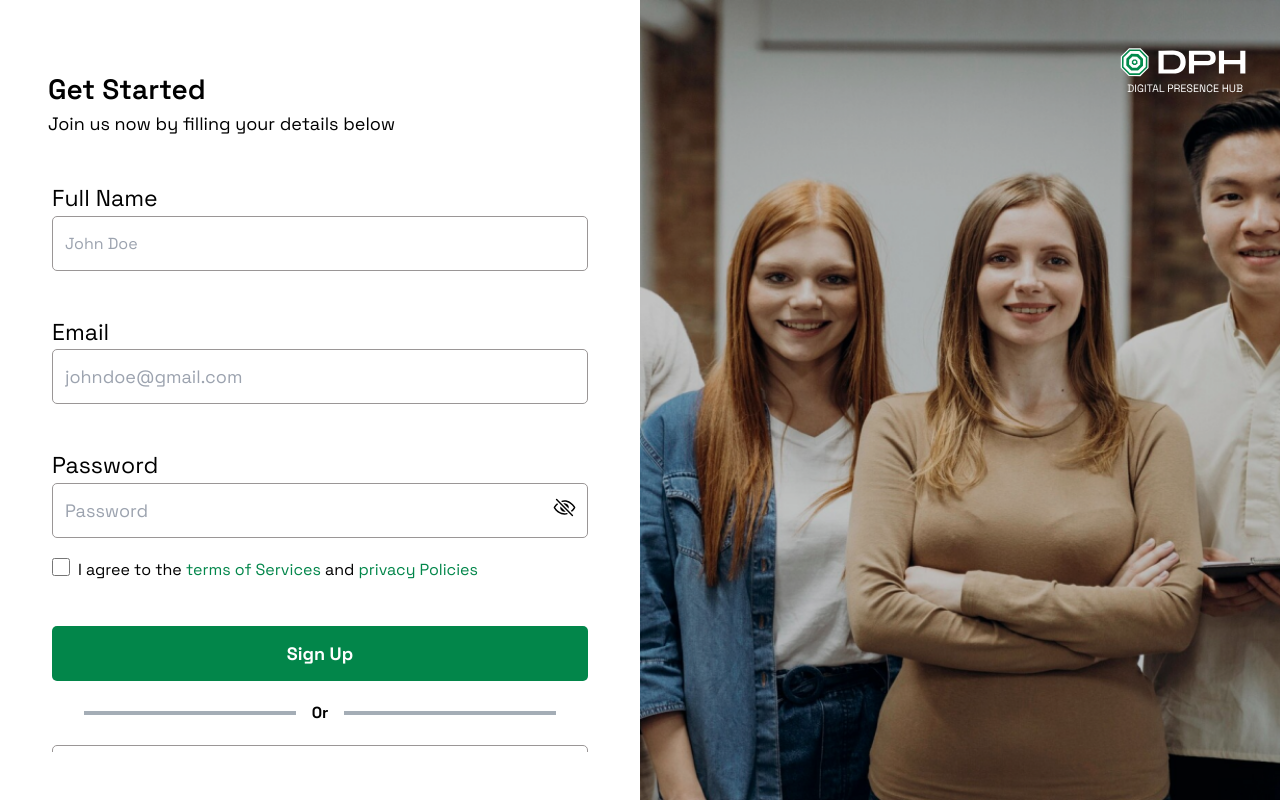
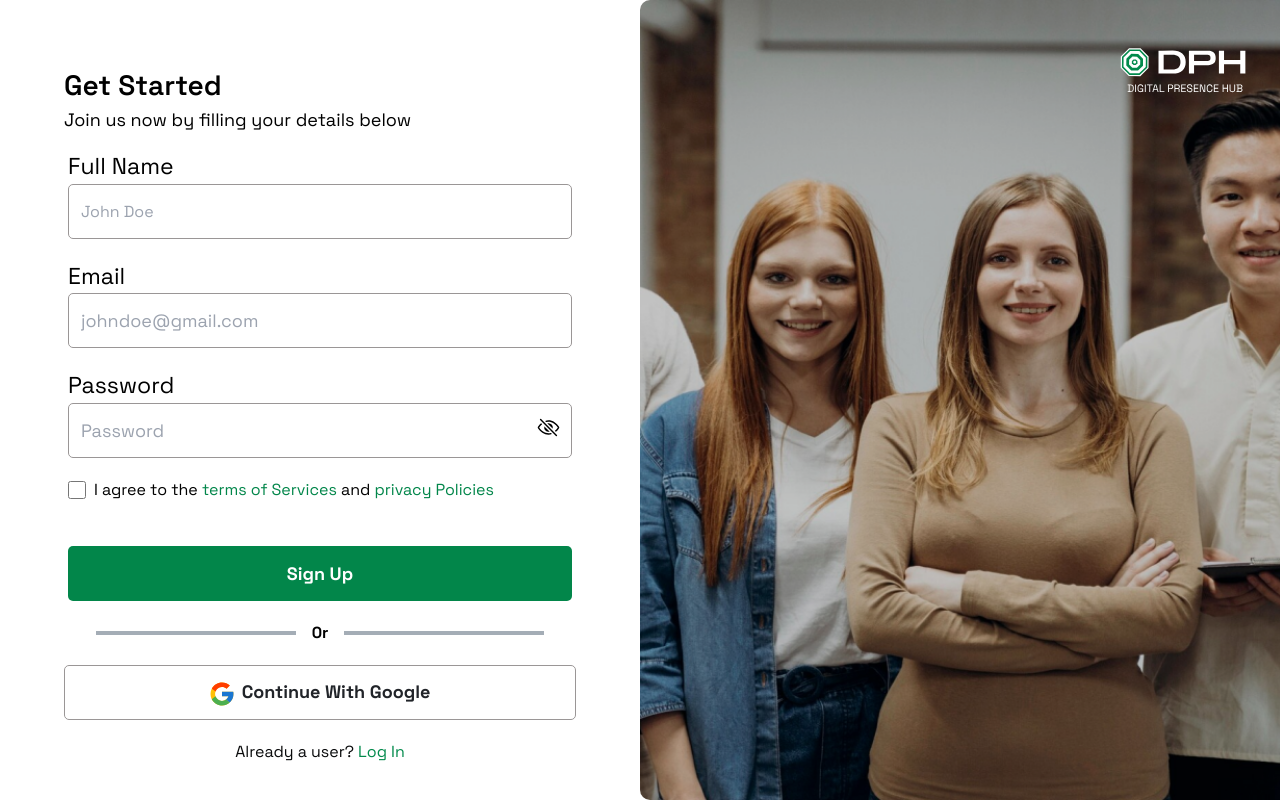
Before and after one commit to braitcode/dph-frontend, a React (Vite) app: page /signup in a window 1280 px wide. Built offline with nearby package versions, Linux system fonts and the light colour scheme.

Commit message:
worked on sign up and login pages

```diff
--- a/src/pages/Login.jsx
+++ b/src/pages/Login.jsx
@@ -85,7 +85,7 @@ const Login = () => {
               <img
                 src={logo2}
                 alt="Dph Logo"
-                className=" w-[100px] mx-auto pb-[8px]"
+                className=" w-[100px] mx-auto pb-[8px] "
               />
             </Link>
             <h2 className="lg:text-[28px] font-semibold text-center lg:text-start text-[23px]">
@@ -95,7 +95,7 @@ const Login = () => {
               Welcome back! Please enter your details
             </p>
             <form onSubmit={handleSubmit}>
-              <label className="block font-[500px] text-[16px] lg:text-[18pxpx]">
+              <label className="block font-[500px] text-[18px] lg:text-[23px]">
                 Email
                 <input
                   type="email"
@@ -112,7 +112,7 @@ const Login = () => {
                 )}
               </label>
               <br />
-              <label className="block relative font-[500px] text-[16px] lg:text-[18px]">
+              <label className="block relative font-[500px] text-[18px] lg:text-[23px]">
                 Password
                 <input
                   type={showPassword ? "text" : "password"}
@@ -149,8 +149,9 @@ const Login = () => {
               >
                 {loading ? "Please wait..." : "Login"}
               </button>
-
-              <div className="flex items-center my-3 px-[2rem]">
+            </form>
+            {/* google */}
+            <div className="flex items-center my-3 px-[2rem]">
                 <hr className="w-full border-[2px] border-[#A4ADB6]" />
                 <span className="px-4 font-bold">Or</span>
                 <hr className="w-full border-[2px] border-[#A4ADB6]" />
@@ -161,7 +162,7 @@ const Login = () => {
                   Continue With Google
                 </button>
               </a>
-            </form>
+              {/* new user prompt */}
             <h3 className="font-[500px] text-[16px] text-center mt-5">
               New User?{" "}
               <span className="text-[#028A4C]">
--- a/src/pages/Signup.jsx
+++ b/src/pages/Signup.jsx
@@ -91,24 +91,29 @@ const SignUp = () => {
     <>
       <main className="bg-white h-screen w-full lg:flex font-spaceGrotesk">
   {/* left section */}
-     <section className="lg:w-1/2 p-4 lg:p-12 flex flex-col justify-center items-center h-full overflow-y-auto">
-     <div className="overflow-y-auto container mx-auto mt-5 lg:mt-5" style={{
+     <section className="lg:w-1/2 p-4 flex flex-col justify-center items-center h-full ">
+     <div className="overflow-y-auto container mx-auto lg:p-12 " style={{
             ...customScrollbarStyle,
             WebkitOverflowScrolling: 'touch',
           }}>
+
             <Link to="/" className=" lg:hidden  ">
-              <img src={logo2} alt="Dph Logo" className=" w-[100px]  lg:my-[20px]  lg:hidden mx-auto" />
+              <img
+                src={logo2}
+                alt="Dph Logo"
+                className=" w-[100px] mx-auto pb-[6px]"
+              />
             </Link>
-            <h2 className="lg:text-[28px] font-semibold text-center lg:text-start text-[23px] lg:pb-[0px] ">
-              Get Started
+            <h2 className="lg:text-[28px] font-semibold text-center lg:text-start text-[23px]">
+            Get Started
             </h2>
-            <p className="lg:text-[18px]  lg:pb-[20px] pb-[18px] text-center lg:text-start text-[16px] ">
-              Join us now by filling your details below
+            <p className="lg:text-[18px] pb-1 text-center lg:text-start text-[16px]">
+            Join us now by filling your details below
             </p>
 
            {/* form starts here */}
-            <form onSubmit={handleSubmit}  className="space-y-5 mt-6  px-1">
-              <label className="block font-[500px] text-[18px] lg:text-[23px] ">
+            <form onSubmit={handleSubmit}  className="space-y-5 mt-3  px-1">
+              <label className="block font-[500px] text-[18px] lg:text-[23px]">
                 Full Name
                 <input
                   type="text"
@@ -127,7 +132,6 @@ const SignUp = () => {
                   </p>
                 )}
               </label>
-              <br />
               <label className="block font-[500px] text-[18px] lg:text-[23px] ">
                 Email
                 <input
@@ -147,8 +151,8 @@ const SignUp = () => {
                   </p>
                 )}
               </label>
-              <br />
-              <label className="block relative font-[500px] text-[18px] lg:text-[23px] pb-0">
+
+              <label className="block relative font-[500px] text-[18px] lg:text-[23px] ">
                 Password
                 <input
                   type={showPassword ? "text" : "password"}
@@ -174,7 +178,7 @@ const SignUp = () => {
                 )}
               </label>
 
-              <div className="flex  pb-[24px] xl:text-[16px]">
+              <div className="flex items-center  pb-[24px] xl:text-[16px]">
                 <input
                   type="checkbox"
                   checked={Agree}
@@ -210,27 +214,26 @@ const SignUp = () => {
               )}
               <button
                 type="submit"
-                className="bg-[#02864A] w-full h-[55px] rounded-[5px] text-white font-bold py-3 px-3 lg:text-[18px] text-[14px]"
+                className="bg-[#02864A] w-full h-[55px] rounded-[5px] text-white font-bold p-2  lg:text-[18px] text-[14px]"
                 disabled={loading}
               >
                 {loading ? "Please wait..." : "Sign Up"}
               </button>
 
-              <br />
-              <div className="flex items-center my-5 px-[2rem]">
+            </form>
+             <div className="flex items-center my-5 px-[2rem]">
                 <hr className="w-full border-[2px] border-[#A4ADB6]" />
                 <span className="px-4 font-bold">0r</span>
                 <hr className="w-full border-[2px] border-[#A4ADB6]" />
               </div>
 
               <button
-                className="w-full h-[55px]  font-bold py-2 px-2 rounded-[5px] border-[1px] border-[#9A9696] lg:text-[18px] text-[16px] text-[#212429]"
+                className="w-full h-[55px]  font-bold  p-2 rounded-[5px] border-[1px] border-[#9A9696] lg:text-[18px] text-[16px] text-[#212429]"
                 onClick={handleGoogleLogin}
               >
                 <img className="inline w-6 h-6 mr-2 " src={google} alt="" />
                 Continue With Google
               </button>
-            </form>
             <h3 className="font-normal lg:text-[16px] text-14px text-center text-[#090A0B] mt-5">
               Already a user?{" "}
               <span className="text-[#028A4C]">
@@ -242,7 +245,8 @@ const SignUp = () => {
 
         </section>
 {/* right section */}
-        <section className="hidden lg:flex lg:w-1/2 h-screen bg-cover  relative" style={{ backgroundImage:` url(${signupimg})` }}>
+        <section className="hidden lg:flex lg:w-1/2 h-screen bg-cover  relative" style={{ backgroundImage:` url(${signupimg})`, borderTopLeftRadius:
+      "10px", borderBottomLeftRadius: "10px"}}>
     <Link to='/' className="absolute right-[2rem] top-[2.5rem] ">
        <img src={logo} alt="" />
       </Link>
```
